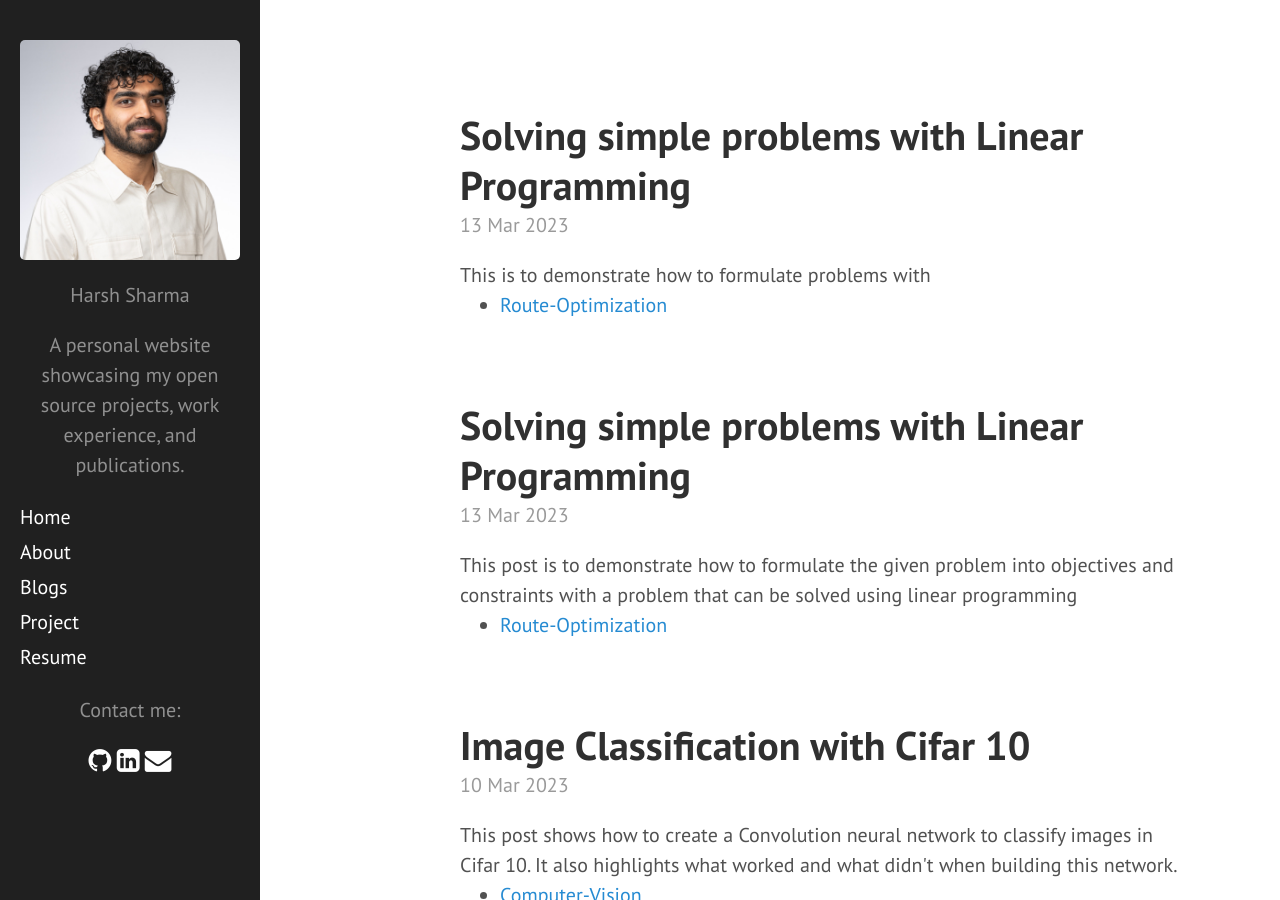
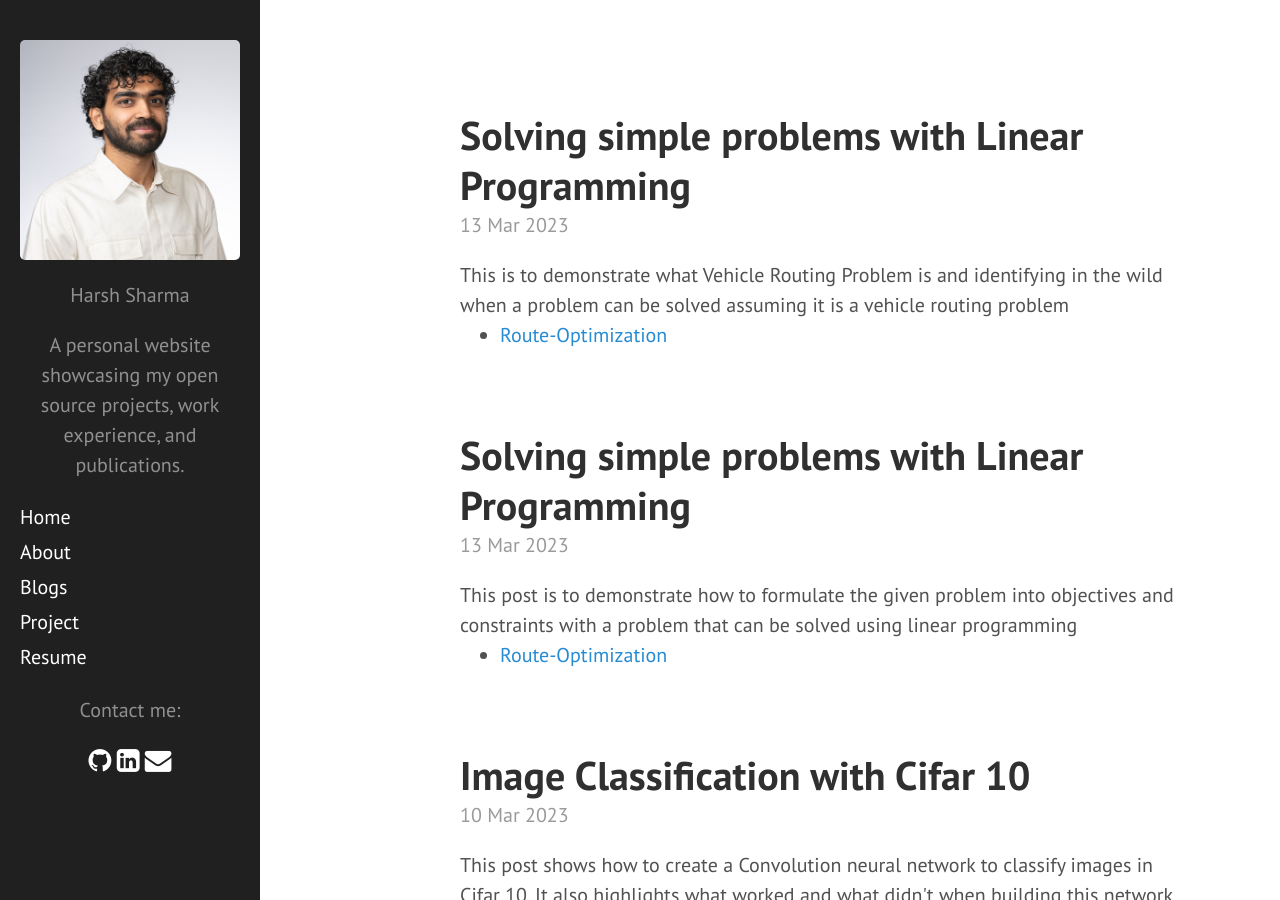
Before and after one commit to 97harsh/97harsh.github.io, a Jekyll site: the page built from index.html, in a window 1280 px wide and 900 px high. Built offline with Jekyll 4.4.1, drawn with Linux system fonts in a browser that asks for light colours; nearby versions of some CDN libraries; Markdown is read by kramdown in place of the engine named in the settings; the list of posts is cut into pages by our own code.

Commit message:
CRP summary editing

```diff
--- a/_posts/2023-03-13-vehicle-routing-problem.md
+++ b/_posts/2023-03-13-vehicle-routing-problem.md
@@ -1,7 +1,7 @@
 ---
 layout: post
 title: Solving simple problems with Linear Programming
-description: This is to demonstrate how to formulate problems with
+description: This is to demonstrate what Vehicle Routing Problem is and identifying in the wild when a problem can be solved assuming it is a vehicle routing problem
 type: project
 
 tags: ["Route-Optimization"]
```
